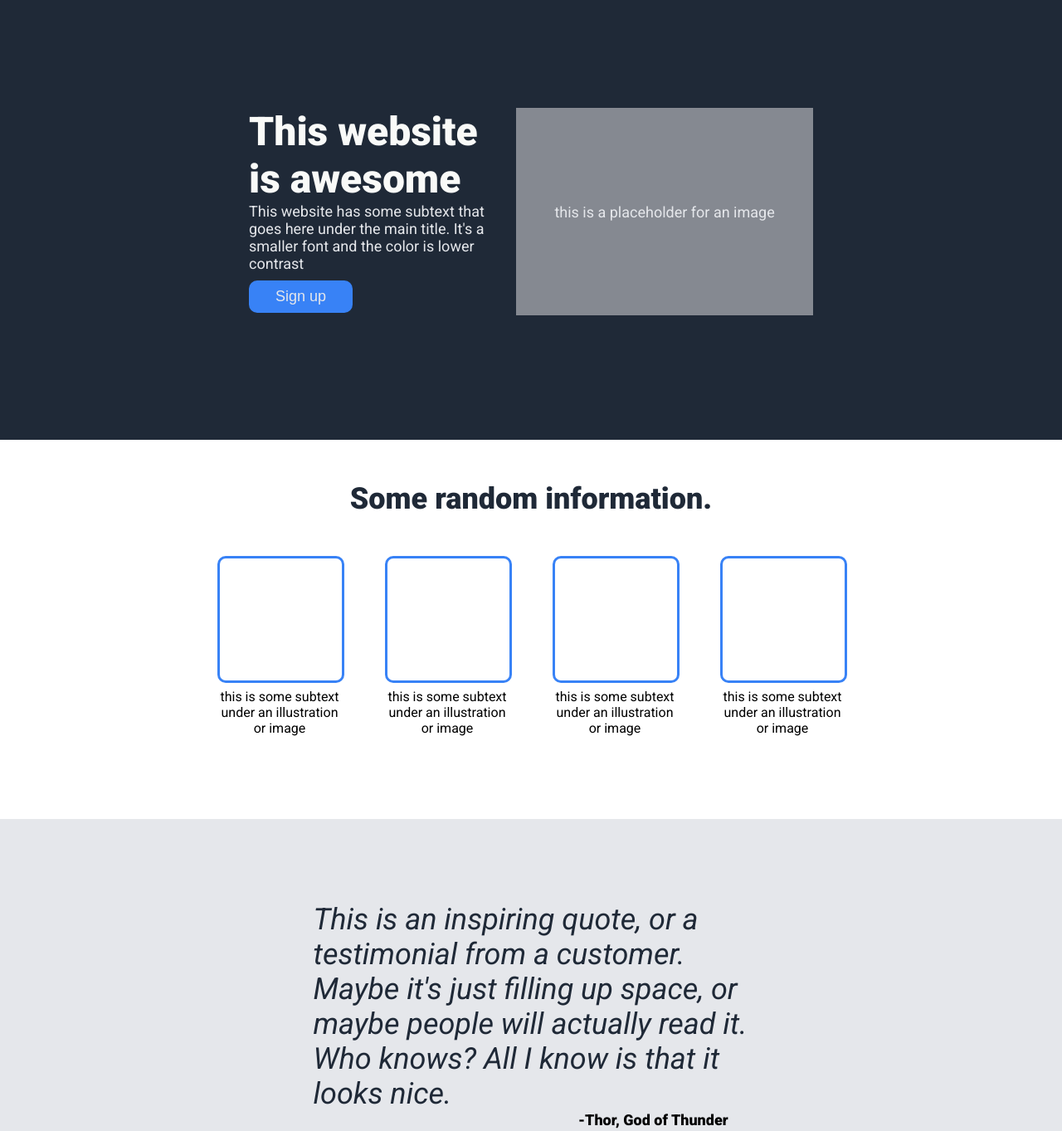
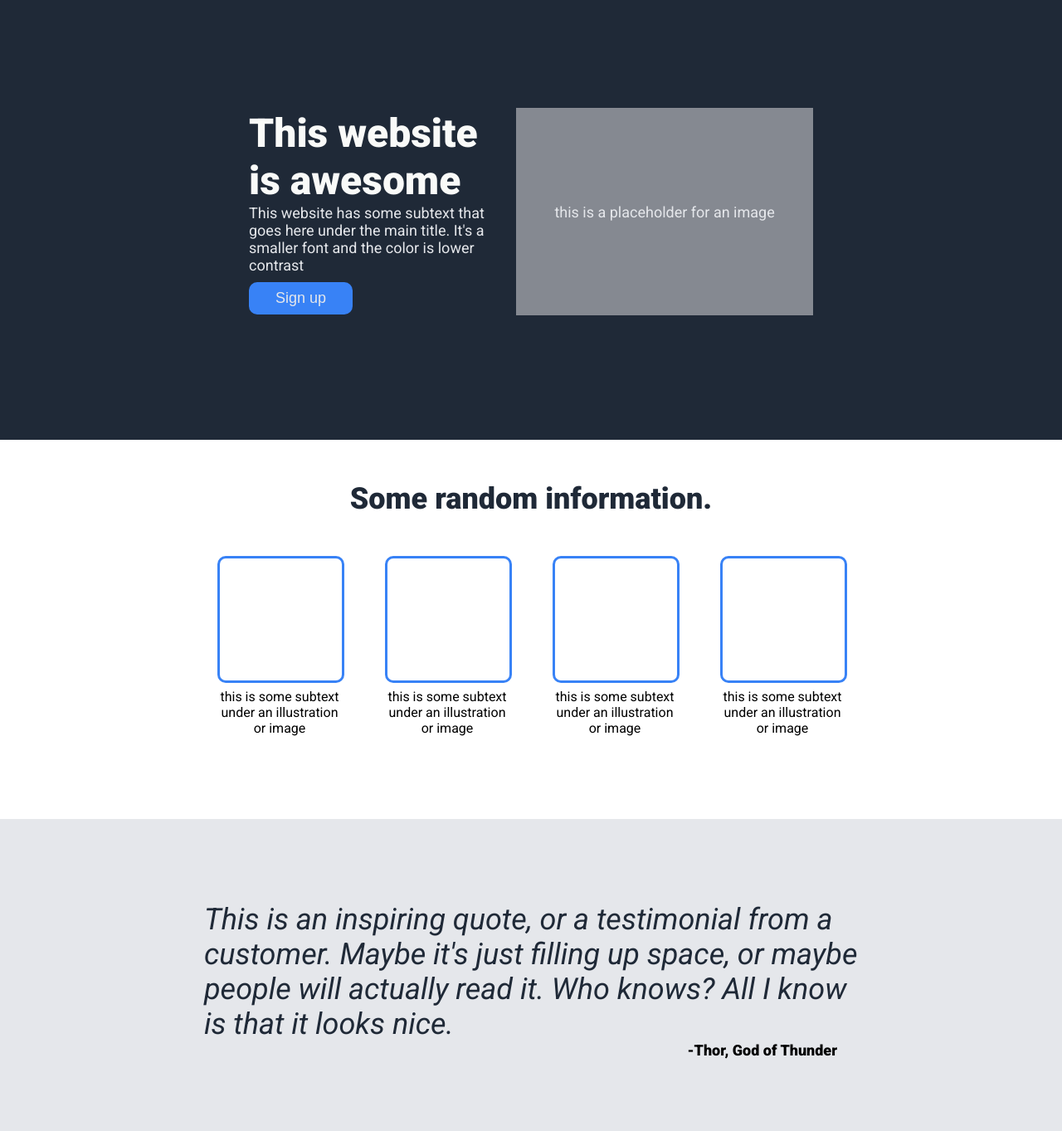
Before and after one commit to 7equinox/landing-page, a plain HTML site: page index.html in a window 1280 px wide. Shown: the part 80-1443 px from the top of the page at 83% size. Drawn offline with Linux system fonts and the light colour scheme.

Commit message:
Adjust main vertical alignment and flex footer

```diff
--- a/styles/style.css
+++ b/styles/style.css
@@ -43,14 +43,16 @@ main {
   background-color: #1f2937;
 
   display: flex;
-  justify-content: center;
-  align-content: center;
+  flex: 1;
   justify-content: space-between;
+  align-items: center;
   padding: 150px 300px;
 }
 
 .main-container {
   width: 450px;
+
+  gap: 50px;
 }
 
 .main-heading {
@@ -126,7 +128,7 @@ article {
 }
 
 .article-container {
-  max-width: 41.02vw;
+  max-width: 788px;
 
   margin: auto;
 }
@@ -136,7 +138,6 @@ article {
   font-weight: light;
   font-style: italic;
   color: #1f2937;
-
 }
 
 .quote-from {
@@ -175,6 +176,7 @@ footer {
   color: #e5e7eb;
   background-color: #1f2937;
   font-size: 18px;
+
   display: flex;
   justify-content: center;
   align-items: center;
```
